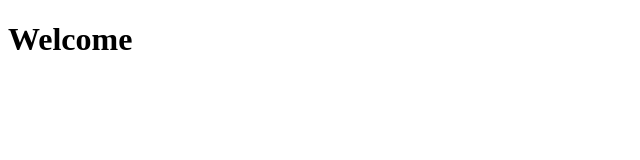
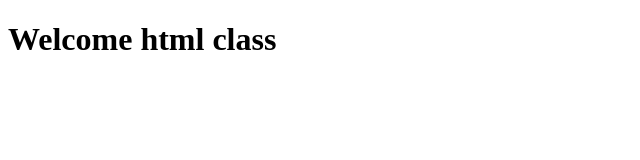
Before and after one commit to pavanp0309/Example-codes, a plain HTML site: page index.html in a window 1280 px wide. Shown: the whole page, without its empty margins (0-640 px from the left). Drawn offline with Linux system fonts and the light colour scheme.

Commit message:
newcode added

```diff
--- a/index.html
+++ b/index.html
@@ -6,6 +6,6 @@
     <title>ExampleProject</title>
 </head>
 <body>
-    <h1>Welcome</h1>
+    <h1>Welcome html class</h1>
 </body>
 </html>
```
